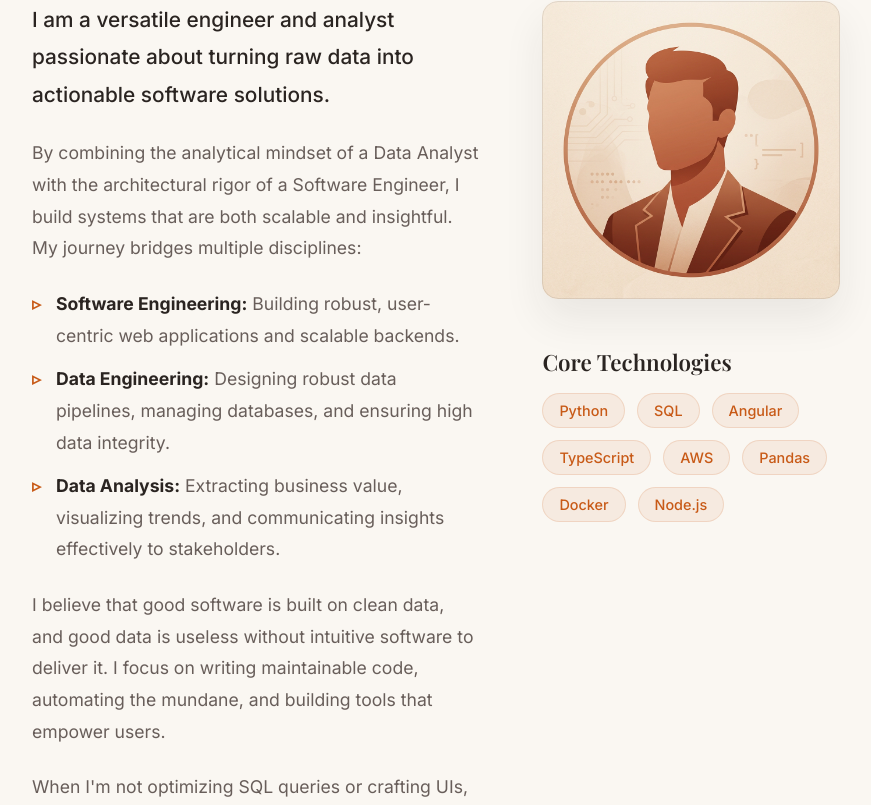
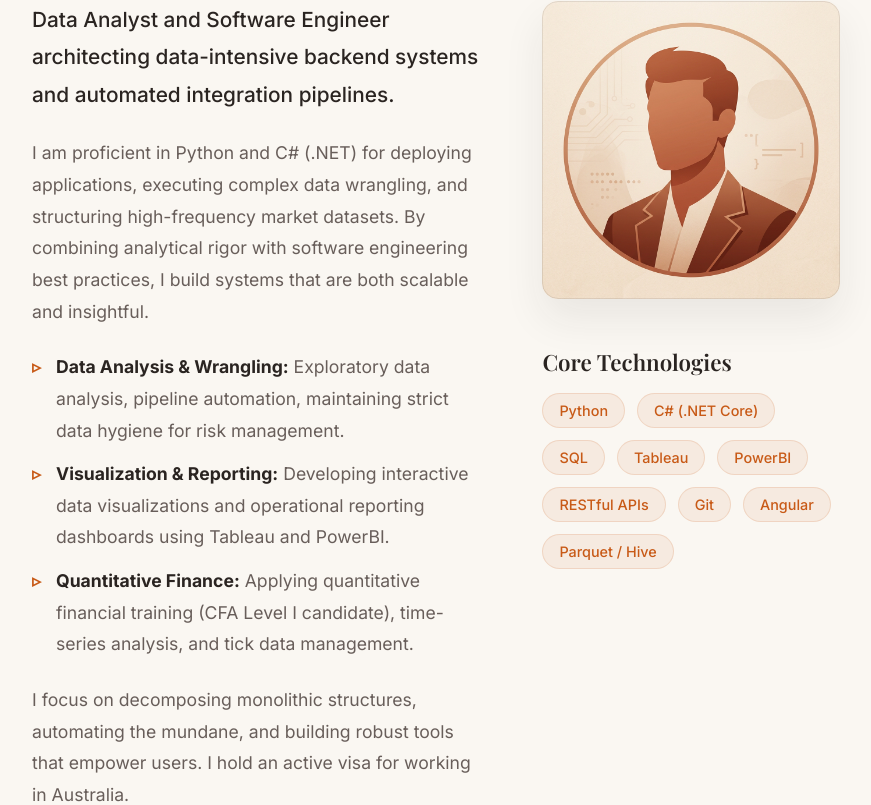
Before and after one commit to aakashs-dev/aakashs-dev.github.io, an Angular app: page /#/ in a window 1280 px wide. Shown: the part 975-1780 px from the top of the page, without its empty margins (344-1215 px from the left). Built offline with nearby package versions, Linux system fonts and the light colour scheme; a web font is replaced by a local one.

Commit message:
content(about): update narrative and skills based on resume

```diff
--- a/src/app/components/about/about.html
+++ b/src/app/components/about/about.html
@@ -5,21 +5,18 @@
 
       <div class="about-text">
         <p class="hook">
-          I am a versatile engineer and analyst passionate about turning raw data into actionable software solutions.
+          Data Analyst and Software Engineer architecting data-intensive backend systems and automated integration pipelines.
         </p>
         <p>
-          By combining the analytical mindset of a Data Analyst with the architectural rigor of a Software Engineer, I build systems that are both scalable and insightful. My journey bridges multiple disciplines:
+          I am proficient in Python and C# (.NET) for deploying applications, executing complex data wrangling, and structuring high-frequency market datasets. By combining analytical rigor with software engineering best practices, I build systems that are both scalable and insightful.
         </p>
         <ul class="journey-list">
-          <li><strong>Software Engineering:</strong> Building robust, user-centric web applications and scalable backends.</li>
-          <li><strong>Data Engineering:</strong> Designing robust data pipelines, managing databases, and ensuring high data integrity.</li>
-          <li><strong>Data Analysis:</strong> Extracting business value, visualizing trends, and communicating insights effectively to stakeholders.</li>
+          <li><strong>Data Analysis & Wrangling:</strong> Exploratory data analysis, pipeline automation, maintaining strict data hygiene for risk management.</li>
+          <li><strong>Visualization & Reporting:</strong> Developing interactive data visualizations and operational reporting dashboards using Tableau and PowerBI.</li>
+          <li><strong>Quantitative Finance:</strong> Applying quantitative financial training (CFA Level I candidate), time-series analysis, and tick data management.</li>
         </ul>
         <p>
-          I believe that good software is built on clean data, and good data is useless without intuitive software to deliver it. I focus on writing maintainable code, automating the mundane, and building tools that empower users.
-        </p>
-        <p>
-          When I'm not optimizing SQL queries or crafting UIs, you can usually find me reading about emerging tech trends or exploring the outdoors.
+          I focus on decomposing monolithic structures, automating the mundane, and building robust tools that empower users. I hold an active visa for working in Australia.
         </p>
       </div>
 
@@ -32,13 +29,14 @@
           <h3>Core Technologies</h3>
           <div class="stack-grid">
             <span class="tech-tag">Python</span>
+            <span class="tech-tag">C# (.NET Core)</span>
             <span class="tech-tag">SQL</span>
+            <span class="tech-tag">Tableau</span>
+            <span class="tech-tag">PowerBI</span>
+            <span class="tech-tag">RESTful APIs</span>
+            <span class="tech-tag">Git</span>
             <span class="tech-tag">Angular</span>
-            <span class="tech-tag">TypeScript</span>
-            <span class="tech-tag">AWS</span>
-            <span class="tech-tag">Pandas</span>
-            <span class="tech-tag">Docker</span>
-            <span class="tech-tag">Node.js</span>
+            <span class="tech-tag">Parquet / Hive</span>
           </div>
         </div>
       </div>
```
